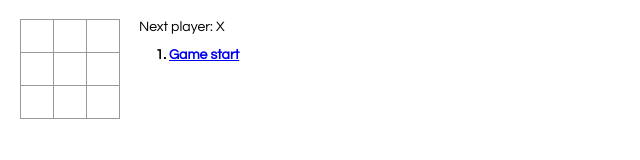
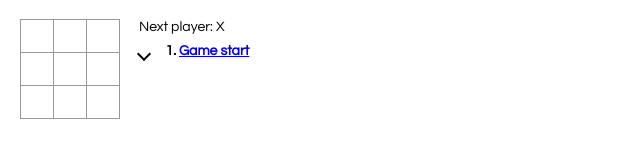
Before and after one commit to r0ute/react-tictactoe, a React app: page / in a window 1280 px wide. Shown: the full height of the page, 0-640 px from the left. Built offline with nearby package versions, Linux system fonts and the light colour scheme.

Commit message:
add moves sorting

```diff
--- a/src/index.css
+++ b/src/index.css
@@ -55,3 +55,30 @@ ol, ul {
 .game-info ol > li.current {
     font-weight: bold;
 }
+
+.game-info ol {
+    float: left;
+    margin: 0;
+}
+
+.game-info div:first-child{
+    margin-bottom: 10px;
+}
+
+.arrow {
+    float: left;
+    border: solid black;
+    border-width: 0 2px 2px 0;
+    padding: 4px;
+    margin: 5px 0;
+    display: inline-block;
+    cursor: pointer;
+}
+
+.arrow-up {
+    transform: rotate(45deg);
+}
+
+.arrow-down {
+    transform: rotate(-135deg);
+}
--- a/src/index.js
+++ b/src/index.js
@@ -44,7 +44,8 @@ class Game extends React.Component {
                 squares: Array(9).fill(null)
             }],
             stepNumber: 0,
-            xIsNext: true
+            xIsNext: true,
+            ascOrder: true
         }
     }
 
@@ -52,6 +53,12 @@ class Game extends React.Component {
         this.setState({
             stepNumber: step,
             xIsNext: (step % 2) === 0
+        });
+    }
+
+    toggleSorting() {
+        this.setState({
+            ascOrder: !this.state.ascOrder
         });
     }
 
@@ -81,6 +88,10 @@ class Game extends React.Component {
         const winner = calculateWinner(current.squares);
 
         const moves = history.map((step, move) => {
+            if (!this.state.ascOrder) {
+                move = history.length - 1 - move;
+            }
+
             let desc = move ? 'Move #' + move : 'Game start';
             const className = (this.state.stepNumber === move) ? 'current' : null;
 
@@ -121,6 +132,10 @@ class Game extends React.Component {
                 </div>
                 <div className="game-info">
                     <div>{status}</div>
+                    <div
+                        className={`arrow ${this.state.ascOrder ? 'arrow-up' : 'arrow-down'}`}
+                         onClick={() => this.toggleSorting()}
+                    />
                     <ol>{moves}</ol>
                 </div>
             </div>
```
